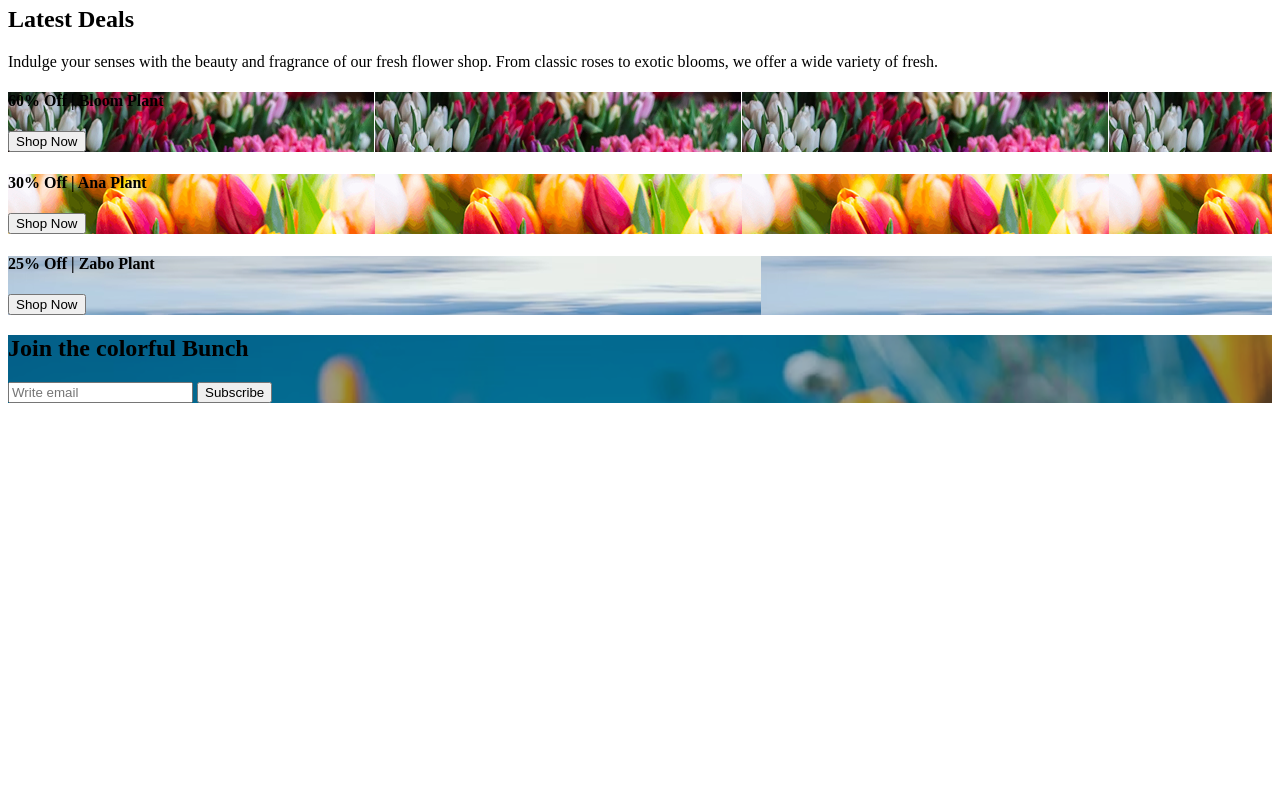
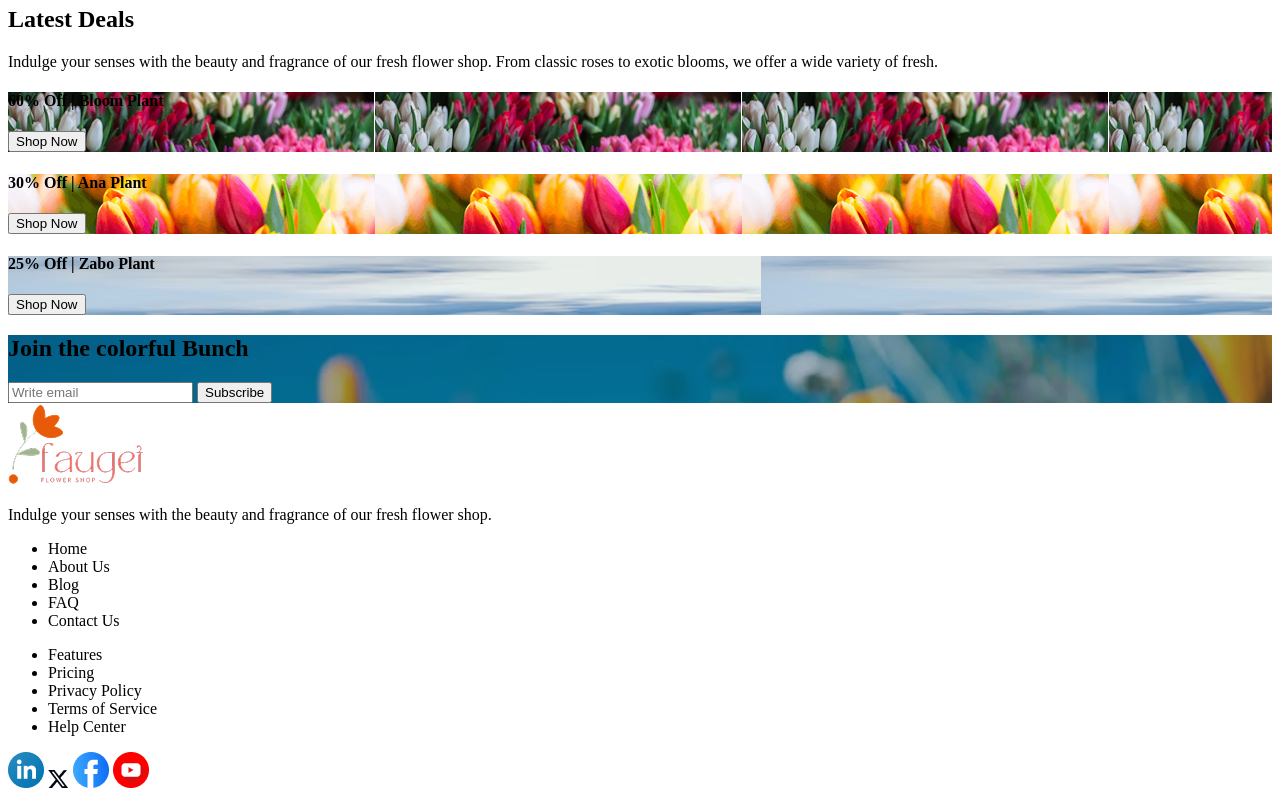
Before and after one commit to Gourob198/second-assignment, a plain HTML site: page index.html in a window 1280 px wide. Shown: the part 6124-6924 px from the top of the page. Before the commit the page ends 6535 px from the top, so only its background shows below. Drawn offline with Linux system fonts and the light colour scheme.

Commit message:
added footer section

```diff
--- a/index.html
+++ b/index.html
@@ -164,7 +164,40 @@
 
     </main>
     <footer>
-
+          <div class="footer-content">
+            <div class="footer-brand">
+                <img src="assets/logo.png" alt="">
+                <p>Indulge your senses with the beauty and fragrance of our fresh flower shop.</p>
+            </div>
+            <div class="footer-menu">
+                <ul>
+                    <li>Home</li>
+                    <li>About Us</li>
+                    <li>Blog</li>
+                    <li>FAQ</li>
+                    <li>Contact Us</li>
+                </ul>
+            </div>
+            <div class="footer-menu">
+                <ul>
+                    <li>Features</li>
+                    <li>Pricing</li>
+                    <li>Privacy Policy</li>
+                    <li>Terms of Service</li>
+                    <li>Help Center</li>
+                </ul>
+            </div>
+            <div class="social-icon">
+                <div class="icon-group">
+                    <a href=""><img src="assets/icon-linkedin.png" alt=""></a>
+                    <a href=""><img src="assets/icon-twitter.png" alt=""></a>
+                    <a href=""><img src="assets/icon-facebook.png" alt=""></a>
+                    <a href=""><img src="assets/icon-youtube.png"></a>
+                </div>
+            </div>
+        </div>
+        </div>
+        </div>
     </footer>
 </body>
 </html>
```
